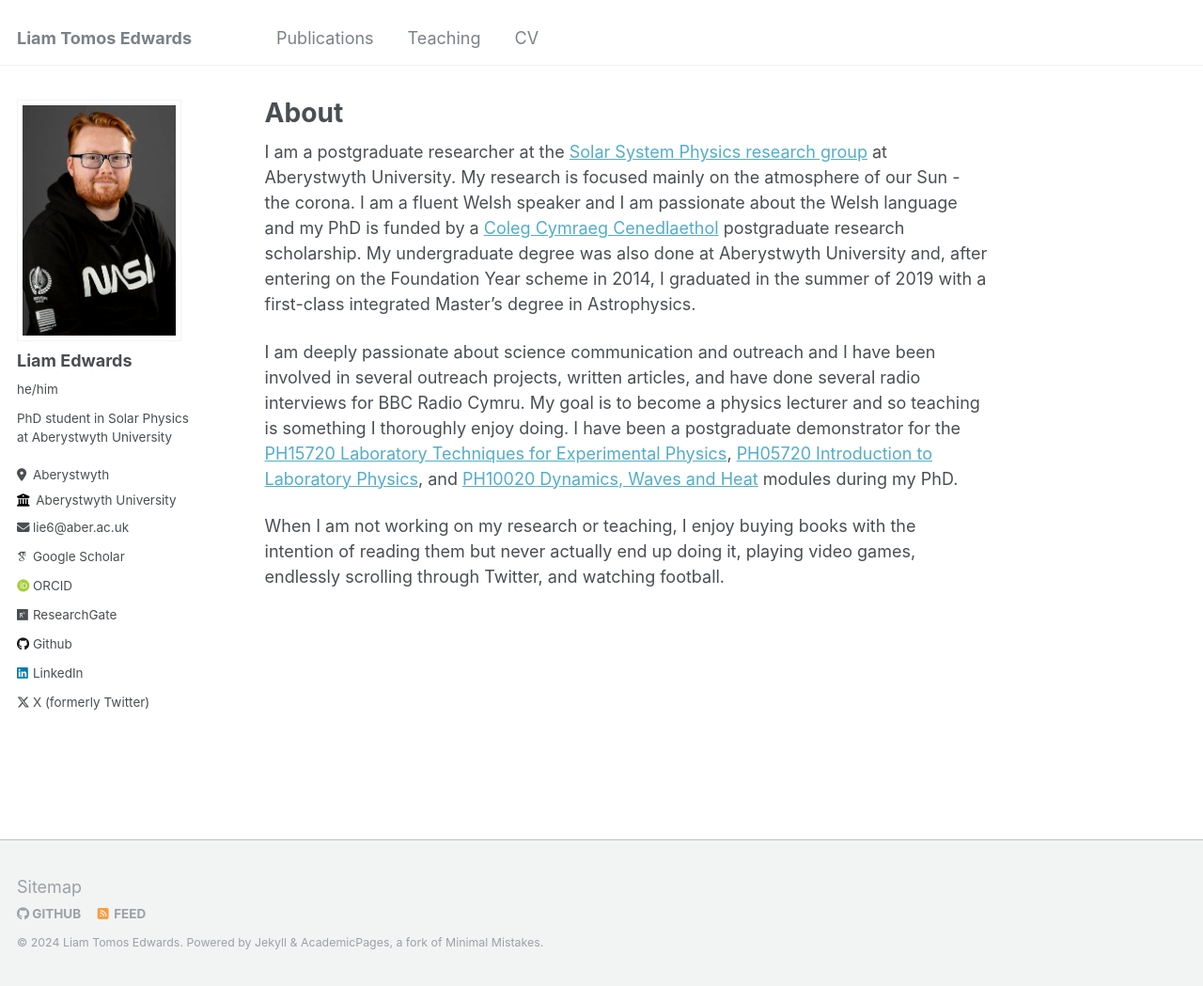
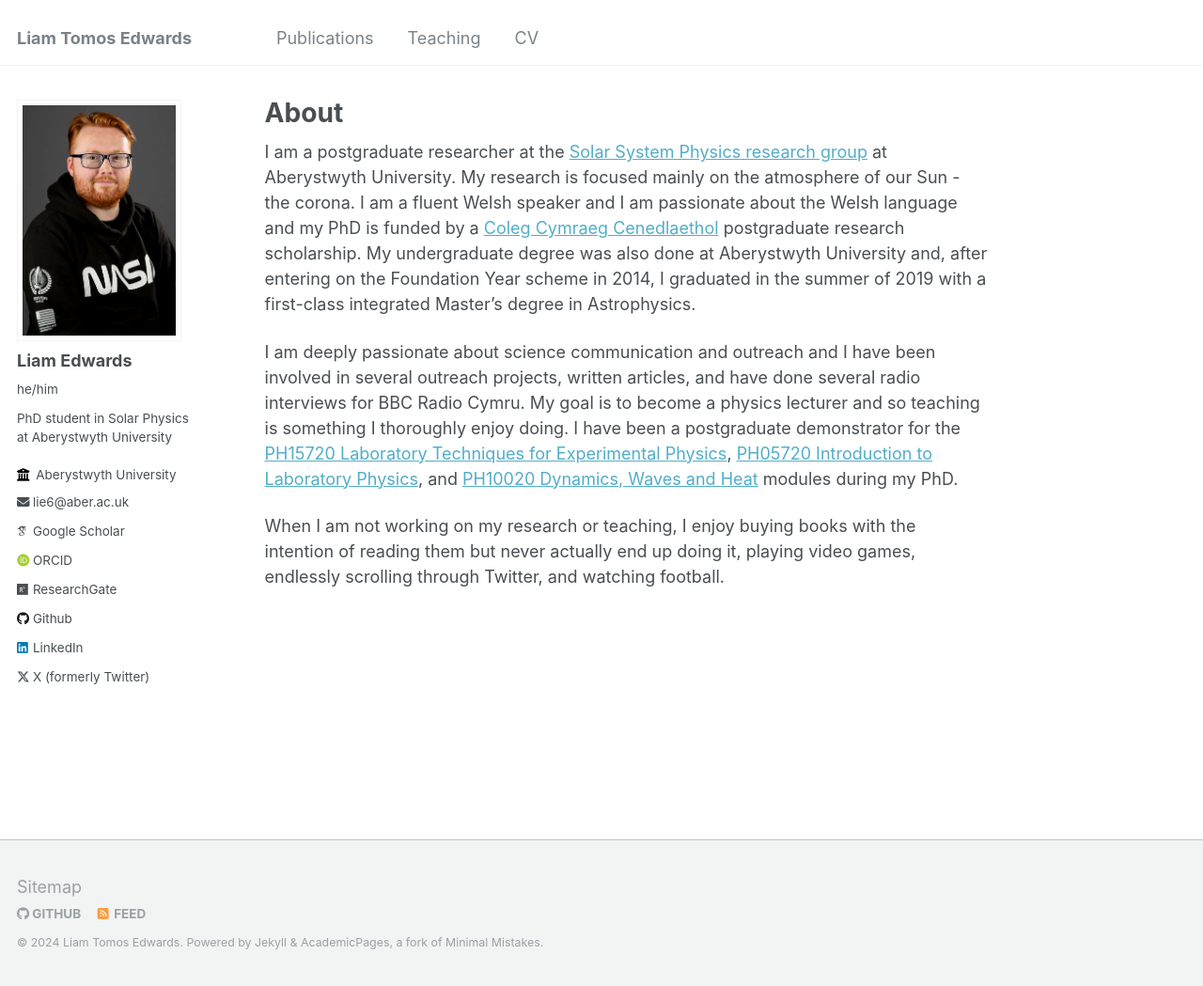
Before and after one commit to liamtomosedwards/liamtomosedwards.github.io, a Jekyll site: the page built from _pages/about.md, in a window 1280 px wide and 1049 px high. Shown: the whole window at 94% size. Built offline with Jekyll 4.4.1, drawn with Linux system fonts in a browser that asks for light colours; some web fonts are replaced.

Commit message:
Update _config.yml

```diff
--- a/_config.yml
+++ b/_config.yml
@@ -25,7 +25,7 @@ author:
   name             : "Liam Edwards"
   pronouns         : "he/him"
   bio              : "PhD student in Solar Physics at Aberystwyth University"
-  location         : "Aberystwyth"
+  location         : #"Aberystwyth"
   employer         : "Aberystwyth University"
   uri              : # URL
   email            : "lie6@aber.ac.uk"
```
